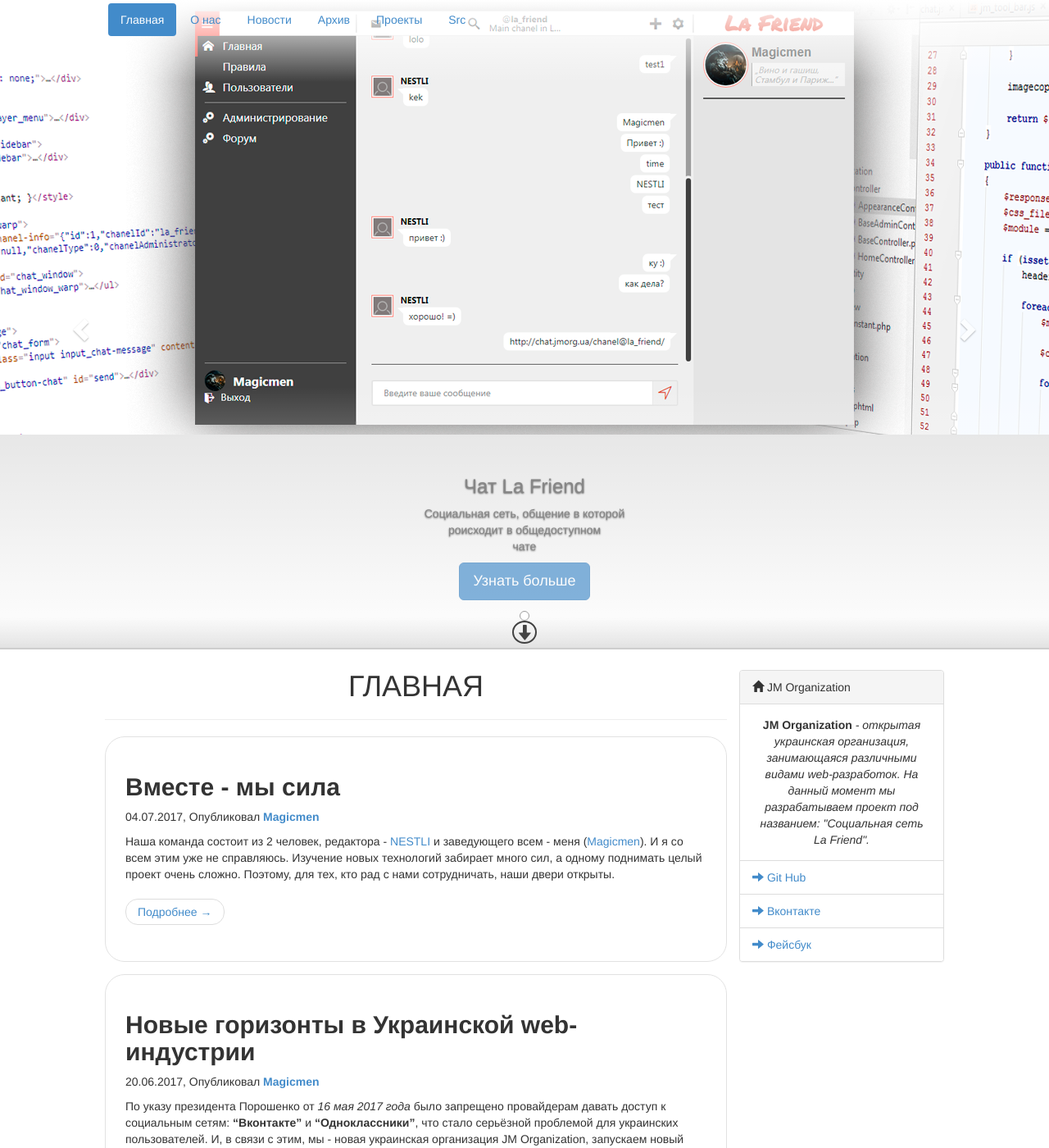
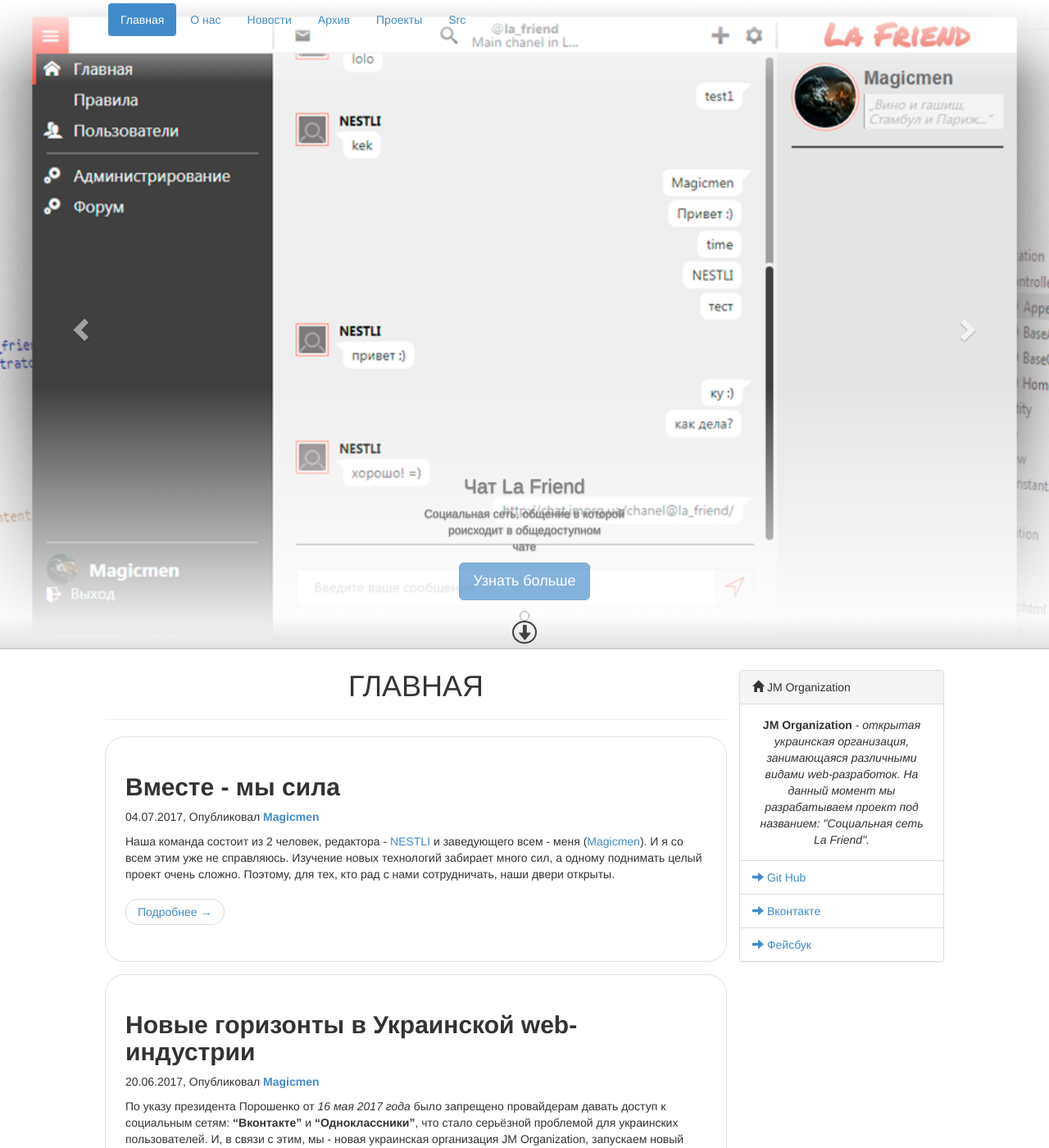
Before and after one commit to jm-organization/jm-organization.github.io, a Jekyll site: the page built from index.html, in a window 1280 px wide and 1400 px high. Shown: the whole window at 82% size. Built offline with Jekyll 4.4.1, drawn with Linux system fonts in a browser that asks for light colours; the list of posts is cut into pages by our own code.

Commit message:
Изменения  выводе представления

```diff
--- a/assets/css/main.css
+++ b/assets/css/main.css
@@ -113,6 +113,7 @@
     height: 320px; }
   .jm-header .carousel-inner > .item [data-role="img"] {
     background: #e2e2e2 no-repeat center 0;
+    background-size: cover;
     min-height: 530px;
     width: 100%; }
   .jm-header .carousel-inner > .item .text {
--- a/assets/css/main.sass
+++ b/assets/css/main.sass
@@ -125,6 +125,7 @@
       height: 320px
     [data-role="img"]
       background: $supportColor no-repeat center 0
+      background-size: cover
       min-height: $headerMinHeight
       width: 100%
     .text
```
